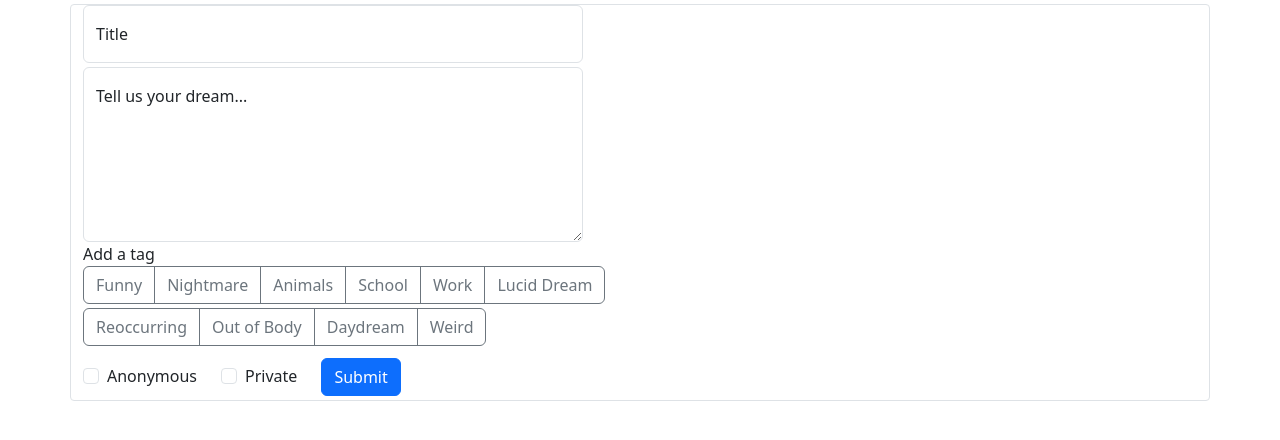
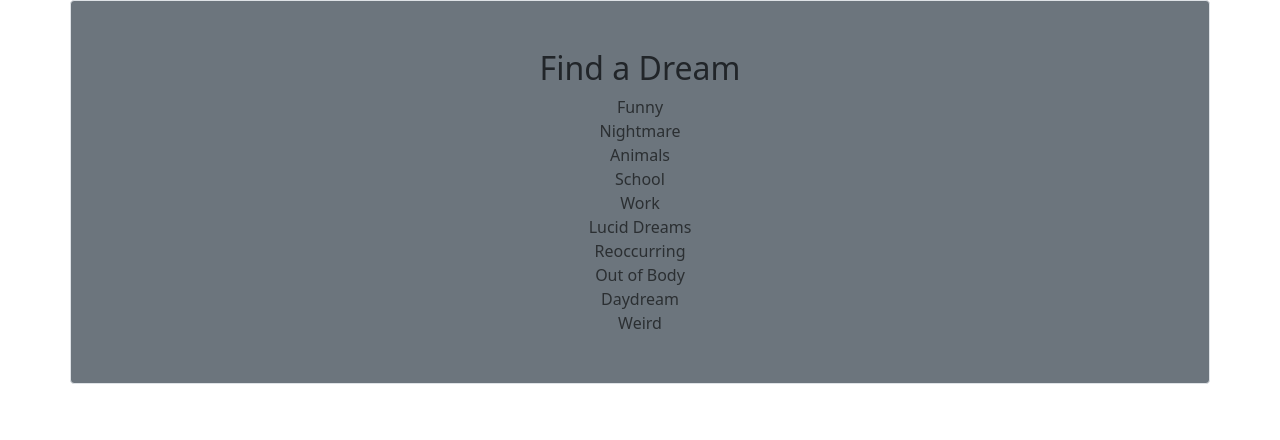
Before and after one commit to dreamy-dream-team/dream-team, a React (Vite) app in the folder frontend/: page / in a window 1280 px wide. Shown: the top 440 px of the page. Built offline with nearby package versions, Linux system fonts and the light colour scheme.

Commit message:
added find.tsx (for find a dream container), built find a dream container using list group, will add links after we creating category pages

```diff
--- a/frontend/src/ui/Home.tsx
+++ b/frontend/src/ui/Home.tsx
@@ -7,93 +7,131 @@ import {
     Form,
     Row,
     ToggleButton,
-    ToggleButtonGroup
+    ToggleButtonGroup,
+    ListGroup
 } from "react-bootstrap";
 
 export function Home() {
     return (
         <>
-            <div className={'mt-1'}>
-                <Container className={'border rounded-1'}>
-                        <FloatingLabel
-                            controlId="floatingInput"
-                            label="Title"
-                            className="mb-1"
-                        >
-                            <Form.Control type="title" placeholder="Title" style={{ height: '50px', width: '500px'}}/>
-                        </FloatingLabel>
+            {/*<div className={'mt-1'}>*/}
+            {/*    <Container className={'border rounded-1'}>*/}
+            {/*            <FloatingLabel*/}
+            {/*                controlId="floatingInput"*/}
+            {/*                label="Title"*/}
+            {/*                className="mb-1"*/}
+            {/*            >*/}
+            {/*                <Form.Control type="title" placeholder="Title"/>*/}
+            {/*            </FloatingLabel>*/}
 
-                        <FloatingLabel controlId="floatingTextarea2" label="Tell us your dream...">
-                            <Form.Control
-                                as="textarea"
-                                placeholder="Tell us your dream..."
-                                style={{ height: '175px', width: '500px'}}
-                            />
-                        </FloatingLabel>
-                        <Form>
-                            <p className={'mb-0'}>Add a tag</p>
-                            <ToggleButtonGroup type="checkbox" className="mb-1">
-                                <ToggleButton variant={'outline-secondary'} id="tbg-check-1" value={1}>
+            {/*            <FloatingLabel controlId="floatingTextarea2" label="Tell us your dream...">*/}
+            {/*                <Form.Control*/}
+            {/*                    as="textarea"*/}
+            {/*                    placeholder="Tell us your dream..."*/}
+            {/*                    style={{ height: '175px'}}*/}
+            {/*                />*/}
+            {/*            </FloatingLabel>*/}
+            {/*        <Form>*/}
+            {/*            <Row>*/}
+            {/*               <Col breakpoints={'lg'}>*/}
+            {/*                <p className={'mb-0'}>Add a tag</p>*/}
+            {/*                <ToggleButtonGroup type="checkbox" className="mb-1">*/}
+            {/*                    <ToggleButton variant={'outline-secondary'} id="tbg-check-1" value={1}>*/}
+            {/*                        Funny*/}
+            {/*                    </ToggleButton>*/}
+            {/*                    <ToggleButton variant={'outline-secondary'} id="tbg-check-2" value={2}>*/}
+            {/*                        Nightmare*/}
+            {/*                    </ToggleButton>*/}
+            {/*                    <ToggleButton variant={'outline-secondary'} id="tbg-check-3" value={3}>*/}
+            {/*                        Animals*/}
+            {/*                    </ToggleButton>*/}
+            {/*                    <ToggleButton variant={'outline-secondary'} id="tbg-check-4" value={4}>*/}
+            {/*                        School*/}
+            {/*                    </ToggleButton>*/}
+            {/*                    <ToggleButton variant={'outline-secondary'} id="tbg-check-5" value={5}>*/}
+            {/*                        Work*/}
+            {/*                    </ToggleButton>*/}
+            {/*                    <ToggleButton variant={'outline-secondary'} id="tbg-check-6" value={6}>*/}
+            {/*                        Lucid Dream*/}
+            {/*                    </ToggleButton>*/}
+            {/*                    <ToggleButton variant={'outline-secondary'} id="tbg-check-7" value={7}>*/}
+            {/*                        Reoccurring*/}
+            {/*                    </ToggleButton>*/}
+            {/*                    <ToggleButton variant={'outline-secondary'} id="tbg-check-8" value={8}>*/}
+            {/*                        Out of Body*/}
+            {/*                    </ToggleButton>*/}
+            {/*                    <ToggleButton variant={'outline-secondary'} id="tbg-check-9" value={9}>*/}
+            {/*                        Daydream*/}
+            {/*                    </ToggleButton>*/}
+            {/*                    <ToggleButton variant={'outline-secondary'} id="tbg-check-10" value={10}>*/}
+            {/*                        Weird*/}
+            {/*                    </ToggleButton>*/}
+            {/*                </ToggleButtonGroup>*/}
+            {/*               </Col>*/}
+            {/*            </Row>*/}
+            {/*        </Form>*/}
+
+            {/*            <Form>*/}
+            {/*                <Row className="align-items-center">*/}
+            {/*                    <Col sm="auto" className="my-1">*/}
+            {/*                        <Form.Check*/}
+            {/*                            type="checkbox"*/}
+            {/*                            id="autoSizingCheck2"*/}
+            {/*                            label="Anonymous"*/}
+            {/*                        />*/}
+            {/*                    </Col>*/}
+            {/*                    <Col sm="auto" className="my-1">*/}
+            {/*                        <Form.Check*/}
+            {/*                            type="checkbox"*/}
+            {/*                            id="autoSizingCheck2"*/}
+            {/*                            label="Private"*/}
+            {/*                        />*/}
+            {/*                    </Col>*/}
+            {/*                    <Col className="my-1 align-content-end">*/}
+            {/*                        <Button type="submit">Submit</Button>*/}
+            {/*                    </Col>*/}
+            {/*            </Row>*/}
+            {/*        </Form>*/}
+            {/*    </Container>*/}
+            {/*</div>*/}
+
+            <Container className={'border rounded-1 bg-secondary p-5'}>
+                <Row>
+                    <h2 className={'text-center'}>Find a Dream</h2>
+                    <Col className={'text-center'}>
+                        <ListGroup.Item className={'bg-secondary'} action variant="secondary">
                             Funny
-                                </ToggleButton>
-                                <ToggleButton variant={'outline-secondary'} id="tbg-check-2" value={2}>
+                        </ListGroup.Item>
+                        <ListGroup.Item className={'bg-secondary'} action variant="secondary">
                             Nightmare
-                                </ToggleButton>
-                                <ToggleButton variant={'outline-secondary'} id="tbg-check-3" value={3}>
+                        </ListGroup.Item>
+                        <ListGroup.Item className={'bg-secondary'} action variant="secondary">
                             Animals
-                                </ToggleButton>
-                                <ToggleButton variant={'outline-secondary'} id="tbg-check-4" value={4}>
+                        </ListGroup.Item>
+                        <ListGroup.Item className={'bg-secondary'} action variant="secondary">
                             School
-                                </ToggleButton>
-                                <ToggleButton variant={'outline-secondary'} id="tbg-check-5" value={5}>
+                        </ListGroup.Item>
+                        <ListGroup.Item className={'bg-secondary'} action variant="secondary">
                             Work
-                                </ToggleButton>
-                                <ToggleButton variant={'outline-secondary'} id="tbg-check-6" value={6}>
-                                    Lucid Dream
-                                </ToggleButton>
-                                </ToggleButtonGroup>
-                                <br/>
-                                <ToggleButtonGroup type="checkbox" className="mb-2">
-                                <ToggleButton variant={'outline-secondary'} id="tbg-check-7" value={7}>
+                        </ListGroup.Item>
+                        <ListGroup.Item className={'bg-secondary'} action variant="secondary">
+                            Lucid Dreams
+                        </ListGroup.Item>
+                        <ListGroup.Item className={'bg-secondary'} action variant="secondary">
                             Reoccurring
-                                </ToggleButton>
-                                <ToggleButton variant={'outline-secondary'} id="tbg-check-8" value={8}>
+                        </ListGroup.Item>
+                        <ListGroup.Item className={'bg-secondary'} action variant="secondary">
                             Out of Body
-                                </ToggleButton>
-                                <ToggleButton variant={'outline-secondary'} id="tbg-check-9" value={9}>
+                        </ListGroup.Item>
+                        <ListGroup.Item className={'bg-secondary'} action variant="secondary">
                             Daydream
-                                </ToggleButton>
-                                <ToggleButton variant={'outline-secondary'} id="tbg-check-10" value={10}>
+                        </ListGroup.Item>
+                        <ListGroup.Item className={'bg-secondary'} action variant="secondary">
                             Weird
-                                </ToggleButton>
-                            </ToggleButtonGroup>
-                        </Form>
-
-                        <Form>
-                            <Row className="align-items-center">
-                                <Col sm="auto" className="my-1">
-                                    <Form.Check
-                                        type="checkbox"
-                                        id="autoSizingCheck2"
-                                        label="Anonymous"
-                                    />
-                                </Col>
-                                <Col sm="auto" className="my-1">
-                                    <Form.Check
-                                        type="checkbox"
-                                        id="autoSizingCheck2"
-                                        label="Private"
-                                    />
-                                </Col>
-                                <Col md="auto" className="my-1 align-content-end">
-                                    <Button type="submit">Submit</Button>
+                        </ListGroup.Item>
                     </Col>
                 </Row>
-                        </Form>
             </Container>
-            </div>
-
-
         </>
     );
 }
```
Also changed, not shown: frontend/src/ui/Find.tsx (added). Lines whose indentation alone changed are shown as unchanged.
